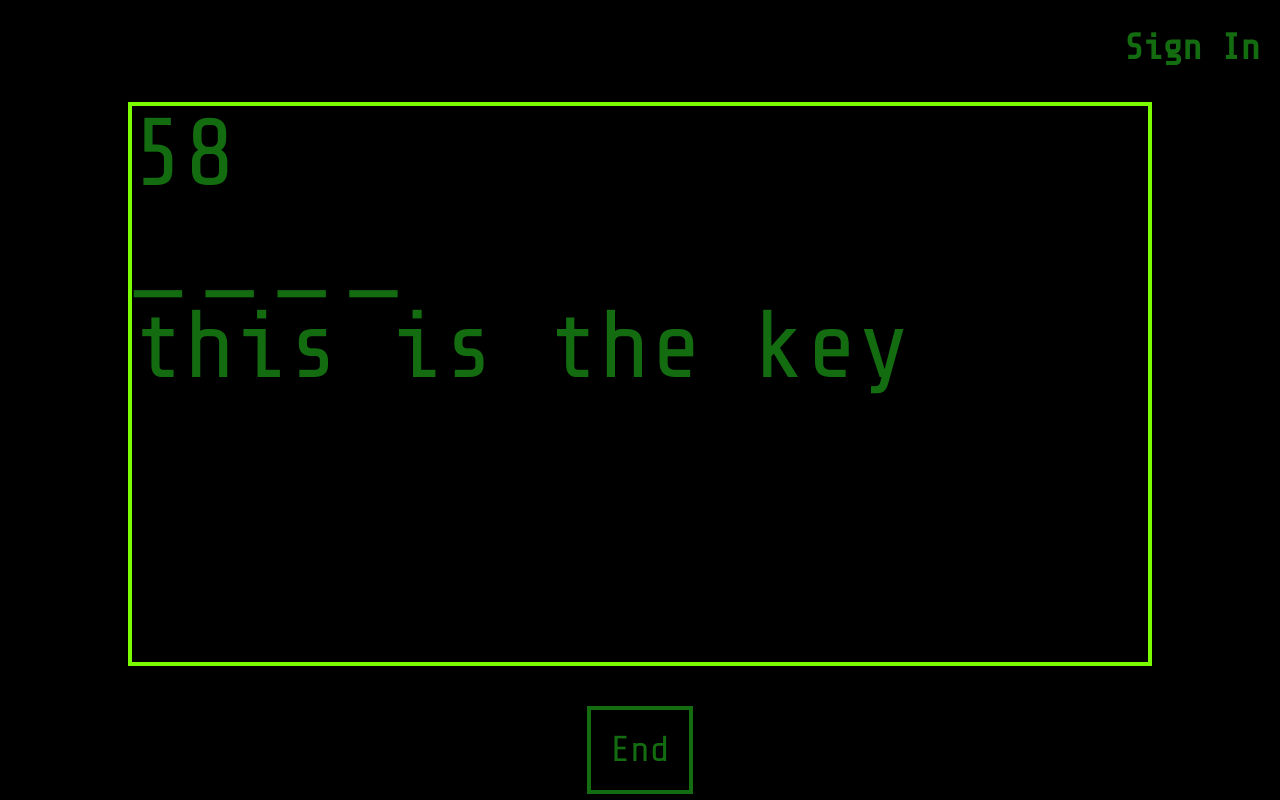
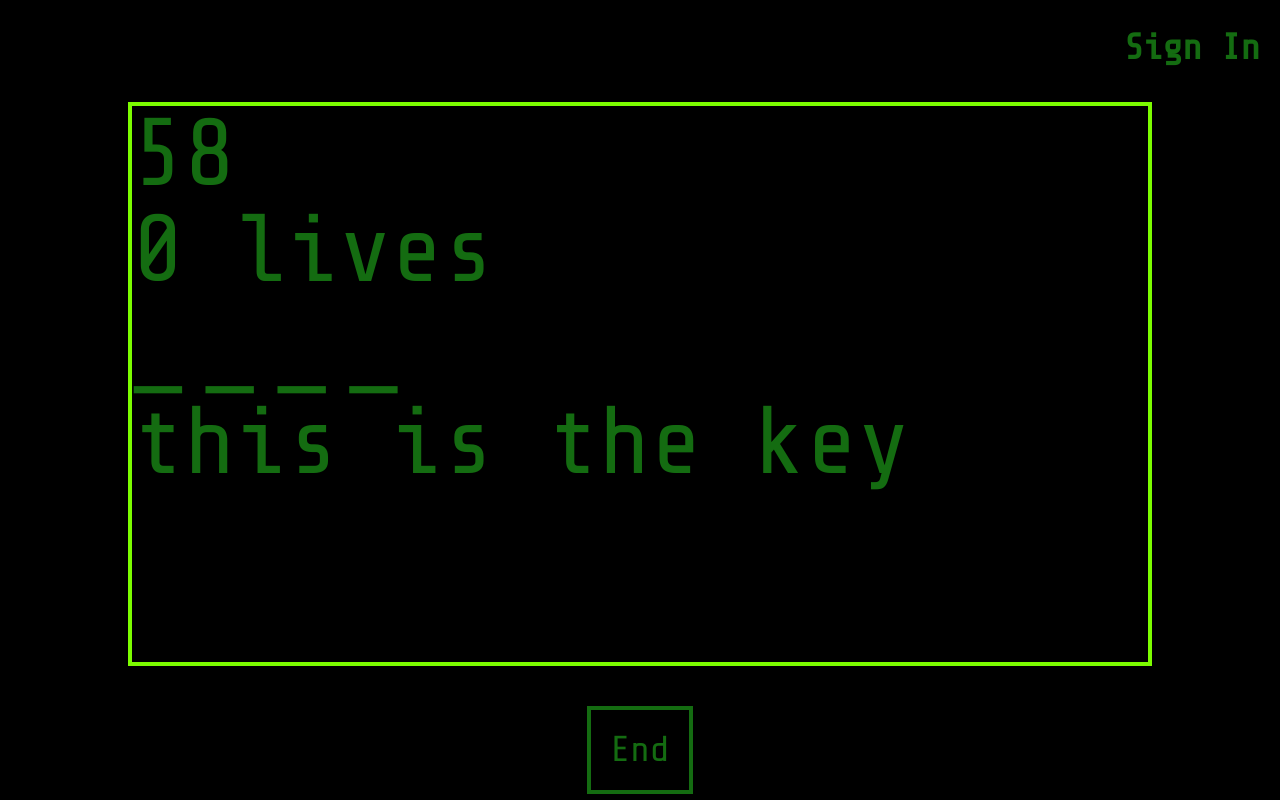
Before and after one commit to RoniGuru/word-game, a React (Vite) app: page / in a window 1280 px wide. Both pictures are taken after a click on the button "START". Built offline with nearby package versions, Linux system fonts and the light colour scheme.

Commit message:
lives mechanic to game

```diff
--- a/src/components/Game.tsx
+++ b/src/components/Game.tsx
@@ -4,6 +4,8 @@ export default function Game() {
   const [start, setStart] = useState<boolean>(false);
   const [key, setKey] = useState<string>('');
   const [time, setTime] = useState<number>(0);
+
+  const [lives, setLives] = useState<number>(0);
 
   const word: string = 'ring';
 
@@ -37,6 +39,7 @@ export default function Game() {
     setStart(!start);
     createEmptyWord();
     setTime(60);
+    setLives(3);
   }
 
   function endGame() {
@@ -51,12 +54,18 @@ export default function Game() {
 
   const checkWord = useCallback(() => {
     let temp: string[] = [];
+    let present = false;
     for (let i = 0; i < word.length; i++) {
       if (word[i] === key.toLowerCase()) {
         temp = [...solved];
         temp[i] = key.toLowerCase();
         setSolved(temp);
+        present = true;
       }
+    }
+    if (!present) {
+      setLives((prevLives) => prevLives - 1);
+      if (lives === 0) endGame();
     }
     let solvedWord = temp.join('');
     console.log(solvedWord);
@@ -94,6 +103,7 @@ export default function Game() {
         <div className="flex flex-col h-full w-full justify-center items-center gap-10">
           <div className="gameContainer">
             <div className="text-8xl">{time}</div>
+            <div className="text-8xl">{lives} lives</div>
             <div className="flex flex-row gap-5 ">
               {solved.map((letter, index) => (
                 <div className="text-8xl" key={index}>
```
